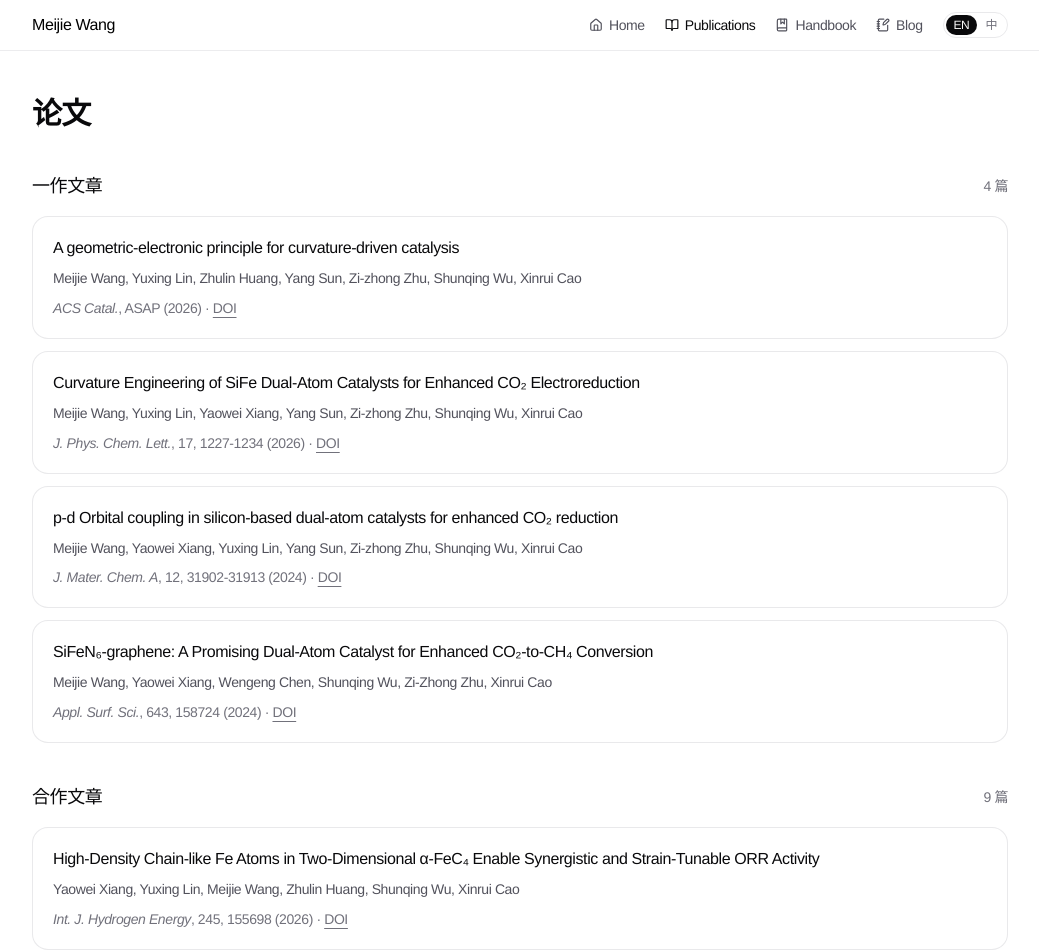
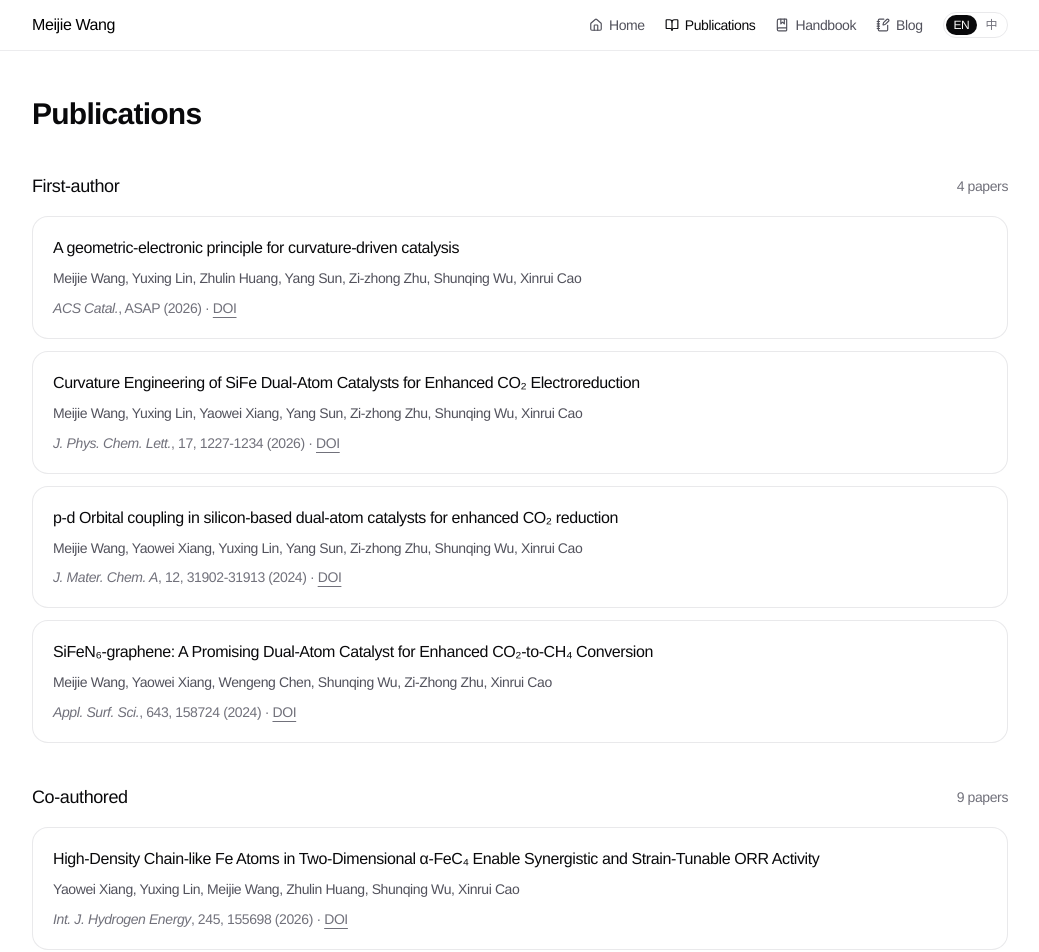
Before and after one commit to Migie-cphy/migie-site, a Next.js app: page /publications in a window 1280 px wide. Shown: the top 952 px of the page, without its empty margins (120-1159 px from the left). Built offline with nearby package versions, Linux system fonts and the light colour scheme.

Commit message:
make publications page bilingual via language toggle

```diff
--- a/app/i18n.ts
+++ b/app/i18n.ts
@@ -26,6 +26,18 @@ export const HOME: Record<string, Bilingual> = {
   allPublications: { en: 'All publications', zh: '完整论文列表' },
   allPosts: { en: 'All posts', zh: '完整博客列表' },
   downloadCv: { en: 'Download CV', zh: '下载简历' },
+}
+
+export const PUB: Record<string, Bilingual> = {
+  title: { en: 'Publications', zh: '论文' },
+  firstAuthor: { en: 'First-author', zh: '一作文章' },
+  coAuthor: { en: 'Co-authored', zh: '合作文章' },
+  countSuffix: { en: 'papers', zh: '篇' },
+  report: { en: 'Report', zh: '技术报告' },
+  empty: {
+    en: 'No co-authored papers recorded yet.',
+    zh: '目前仓库数据里还没有录入非一作文章。',
+  },
 }
 
 export const HANDBOOK_HIGHLIGHTS: {
--- a/app/publications/page.tsx
+++ b/app/publications/page.tsx
@@ -1,132 +1,12 @@
 import type { Metadata } from 'next'
-import { PUBLICATIONS } from '../data'
+import { PublicationsContent } from './publications-content'
 
 export const metadata: Metadata = {
-  title: '论文',
-  description: '学术论文列表，包括一作与合作文章。',
-}
-
-const firstAuthorPublications = PUBLICATIONS.filter(
-  (publication) => publication.group === 'first_author',
-).sort((a, b) => b.order - a.order)
-
-const coAuthorPublications = PUBLICATIONS.filter(
-  (publication) => publication.group === 'co_author',
-).sort((a, b) => b.order - a.order)
-
-function PublicationCard({
-  title,
-  authors,
-  journal,
-  year,
-  volume,
-  pages,
-  doi,
-  link,
-}: (typeof PUBLICATIONS)[number]) {
-  return (
-    <article className="rounded-2xl border border-zinc-200/80 bg-white p-5 dark:border-zinc-800 dark:bg-zinc-950">
-      <h2 className="text-base leading-snug font-medium text-zinc-950 dark:text-zinc-50">
-        {title}
-      </h2>
-      <p className="mt-2 text-sm leading-relaxed text-zinc-600 dark:text-zinc-400">
-        {authors.replace(/\*\*/g, '')}
-      </p>
-      <p className="mt-2 text-sm text-zinc-500 dark:text-zinc-500">
-        <span className="italic">{journal}</span>
-        {volume ? `, ${volume}` : ''}
-        {pages ? `, ${pages}` : ''} ({year})
-        {doi ? (
-          <>
-            {' '}
-            ·{' '}
-            <a
-              href={`https://doi.org/${doi}`}
-              target="_blank"
-              rel="noopener noreferrer"
-              className="underline underline-offset-4 transition-colors hover:text-zinc-950 dark:hover:text-zinc-100"
-            >
-              DOI
-            </a>
-          </>
-        ) : null}
-        {link ? (
-          <>
-            {' '}
-            ·{' '}
-            <a
-              href={link}
-              target="_blank"
-              rel="noopener noreferrer"
-              className="underline underline-offset-4 transition-colors hover:text-zinc-950 dark:hover:text-zinc-100"
-            >
-              技术报告
-            </a>
-          </>
-        ) : null}
-      </p>
-    </article>
-  )
+  title: 'Publications',
+  description:
+    'Publications by Meijie Wang, including first-author and co-authored papers.',
 }
 
 export default function PublicationsPage() {
-  return (
-    <main className="space-y-10 pb-8">
-      <section className="space-y-4">
-        <h1 className="text-3xl font-semibold tracking-tight text-zinc-950 dark:text-zinc-50">
-          论文
-        </h1>
-      </section>
-
-      <section className="space-y-4">
-        <div className="flex items-center justify-between">
-          <h2 className="text-lg font-medium text-zinc-950 dark:text-zinc-50">
-            一作文章
-          </h2>
-          <span className="text-sm text-zinc-500 dark:text-zinc-500">
-            {firstAuthorPublications.length} 篇
-          </span>
-        </div>
-        <div className="space-y-3">
-          {firstAuthorPublications.map((publication, index) => (
-            <PublicationCard
-              key={`${publication.title}-${index}`}
-              {...publication}
-            />
-          ))}
-        </div>
-      </section>
-
-      <section className="space-y-4">
-        <div className="flex items-center justify-between">
-          <h2 className="text-lg font-medium text-zinc-950 dark:text-zinc-50">
-            合作文章
-          </h2>
-          <span className="text-sm text-zinc-500 dark:text-zinc-500">
-            {coAuthorPublications.length} 篇
-          </span>
-        </div>
-        {coAuthorPublications.length > 0 ? (
-          <div className="space-y-3">
-            {coAuthorPublications.map((publication, index) => (
-              <PublicationCard
-                key={`${publication.title}-${index}`}
-                {...publication}
-              />
-            ))}
-          </div>
-        ) : (
-          <p className="text-sm leading-relaxed text-zinc-500 dark:text-zinc-500">
-            目前仓库数据里还没有录入非一作文章。后续只需在
-            <span className="mx-1 font-mono text-xs">app/data.ts</span>
-            中把对应论文标记为
-            <span className="mx-1 font-mono text-xs">
-              &apos;co_author&apos;
-            </span>
-            ，这里会自动显示。
-          </p>
-        )}
-      </section>
-    </main>
-  )
+  return <PublicationsContent />
 }
--- /dev/null
+++ b/app/publications/publications-content.tsx
@@ -0,0 +1,129 @@
+'use client'
+import { PUBLICATIONS } from '../data'
+import { PUB, t } from '../i18n'
+import { useLanguage } from '../language-provider'
+
+const firstAuthorPublications = PUBLICATIONS.filter(
+  (publication) => publication.group === 'first_author',
+).sort((a, b) => b.order - a.order)
+
+const coAuthorPublications = PUBLICATIONS.filter(
+  (publication) => publication.group === 'co_author',
+).sort((a, b) => b.order - a.order)
+
+function PublicationCard({
+  title,
+  authors,
+  journal,
+  year,
+  volume,
+  pages,
+  doi,
+  link,
+  reportLabel,
+}: (typeof PUBLICATIONS)[number] & { reportLabel: string }) {
+  return (
+    <article className="rounded-2xl border border-zinc-200/80 bg-white p-5 dark:border-zinc-800 dark:bg-zinc-950">
+      <h2 className="text-base leading-snug font-medium text-zinc-950 dark:text-zinc-50">
+        {title}
+      </h2>
+      <p className="mt-2 text-sm leading-relaxed text-zinc-600 dark:text-zinc-400">
+        {authors.replace(/\*\*/g, '')}
+      </p>
+      <p className="mt-2 text-sm text-zinc-500 dark:text-zinc-500">
+        <span className="italic">{journal}</span>
+        {volume ? `, ${volume}` : ''}
+        {pages ? `, ${pages}` : ''} ({year})
+        {doi ? (
+          <>
+            {' '}
+            ·{' '}
+            <a
+              href={`https://doi.org/${doi}`}
+              target="_blank"
+              rel="noopener noreferrer"
+              className="underline underline-offset-4 transition-colors hover:text-zinc-950 dark:hover:text-zinc-100"
+            >
+              DOI
+            </a>
+          </>
+        ) : null}
+        {link ? (
+          <>
+            {' '}
+            ·{' '}
+            <a
+              href={link}
+              target="_blank"
+              rel="noopener noreferrer"
+              className="underline underline-offset-4 transition-colors hover:text-zinc-950 dark:hover:text-zinc-100"
+            >
+              {reportLabel}
+            </a>
+          </>
+        ) : null}
+      </p>
+    </article>
+  )
+}
+
+export function PublicationsContent() {
+  const { lang } = useLanguage()
+  const reportLabel = t(PUB.report, lang)
+
+  return (
+    <main className="space-y-10 pb-8">
+      <section className="space-y-4">
+        <h1 className="text-3xl font-semibold tracking-tight text-zinc-950 dark:text-zinc-50">
+          {t(PUB.title, lang)}
+        </h1>
+      </section>
+
+      <section className="space-y-4">
+        <div className="flex items-center justify-between">
+          <h2 className="text-lg font-medium text-zinc-950 dark:text-zinc-50">
+            {t(PUB.firstAuthor, lang)}
+          </h2>
+          <span className="text-sm text-zinc-500 dark:text-zinc-500">
+            {firstAuthorPublications.length} {t(PUB.countSuffix, lang)}
+          </span>
+        </div>
+        <div className="space-y-3">
+          {firstAuthorPublications.map((publication, index) => (
+            <PublicationCard
+              key={`${publication.title}-${index}`}
+              {...publication}
+              reportLabel={reportLabel}
+            />
+          ))}
+        </div>
+      </section>
+
+      <section className="space-y-4">
+        <div className="flex items-center justify-between">
+          <h2 className="text-lg font-medium text-zinc-950 dark:text-zinc-50">
+            {t(PUB.coAuthor, lang)}
+          </h2>
+          <span className="text-sm text-zinc-500 dark:text-zinc-500">
+            {coAuthorPublications.length} {t(PUB.countSuffix, lang)}
+          </span>
+        </div>
+        {coAuthorPublications.length > 0 ? (
+          <div className="space-y-3">
+            {coAuthorPublications.map((publication, index) => (
+              <PublicationCard
+                key={`${publication.title}-${index}`}
+                {...publication}
+                reportLabel={reportLabel}
+              />
+            ))}
+          </div>
+        ) : (
+          <p className="text-sm leading-relaxed text-zinc-500 dark:text-zinc-500">
+            {t(PUB.empty, lang)}
+          </p>
+        )}
+      </section>
+    </main>
+  )
+}
```
